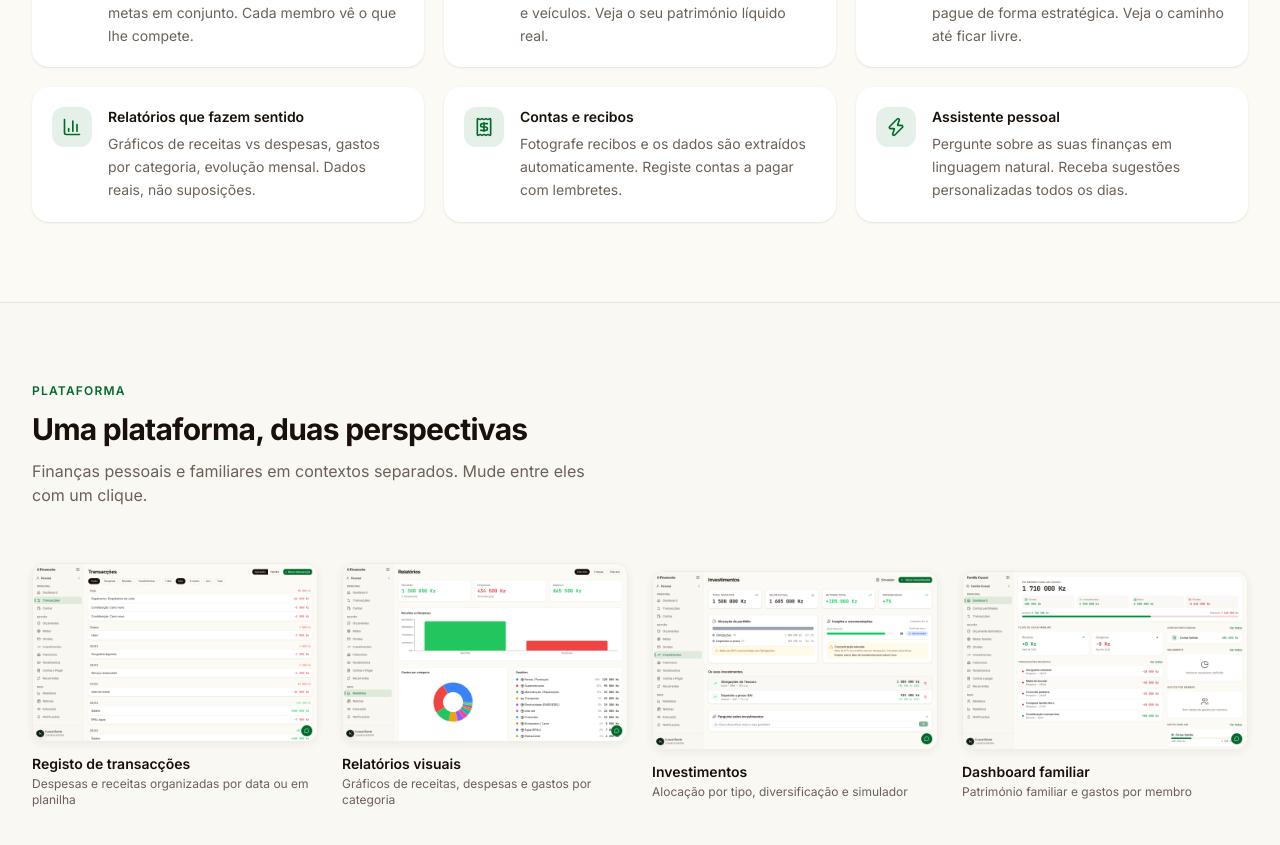
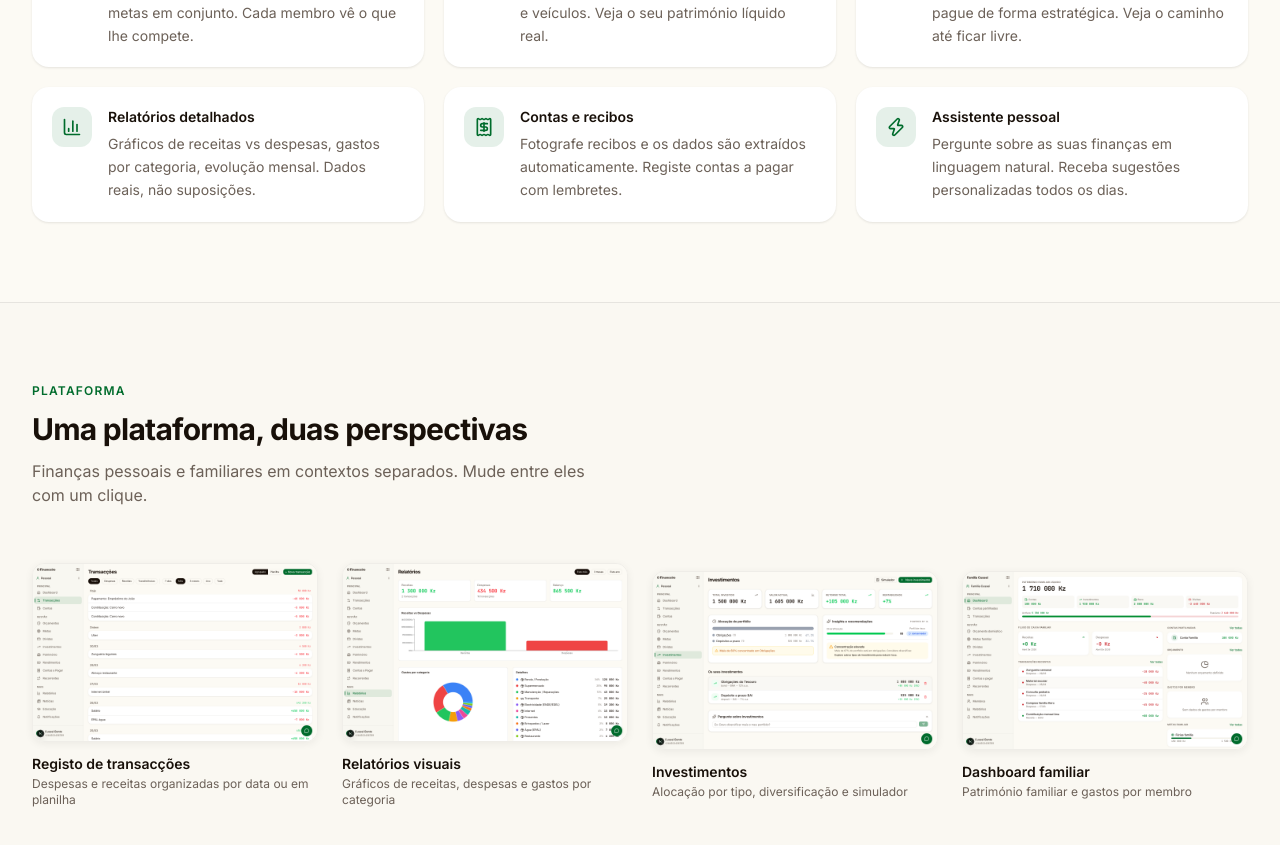
Before and after one commit to bentocussei/ofinanceiro, a Next.js app in the folder apps/web/: page / in a window 1280 px wide. Shown: the part 1137-1982 px from the top of the page. Built offline with nearby package versions, Linux system fonts and the light colour scheme.

Commit message:
fix: lightbox max-height 80vh + 'Relatórios detalhados'

```diff
--- a/apps/web/src/app/page.tsx
+++ b/apps/web/src/app/page.tsx
@@ -55,7 +55,7 @@ const features = [
   },
   {
     icon: BarChart3,
-    title: "Relatórios que fazem sentido",
+    title: "Relatórios detalhados",
     description:
       "Gráficos de receitas vs despesas, gastos por categoria, evolução mensal. Dados reais, não suposições.",
   },
--- a/apps/web/src/components/landing/ScreenshotGrid.tsx
+++ b/apps/web/src/components/landing/ScreenshotGrid.tsx
@@ -48,12 +48,12 @@ export function ScreenshotGrid() {
           className="fixed inset-0 z-[100] flex items-center justify-center bg-black/80 backdrop-blur-sm cursor-zoom-out"
           onClick={close}
         >
-          <div className="max-w-[90vw] max-h-[90vh]" onClick={(e) => e.stopPropagation()}>
+          <div className="px-4 py-4 max-w-[85vw] max-h-[85vh]" onClick={(e) => e.stopPropagation()}>
             {/* eslint-disable-next-line @next/next/no-img-element */}
             <img
               src={selected}
               alt=""
-              className="w-full h-full object-contain rounded-lg shadow-[0_8px_40px_rgba(0,0,0,0.4)] cursor-zoom-out"
+              className="max-w-full max-h-[80vh] object-contain rounded-lg shadow-[0_8px_40px_rgba(0,0,0,0.4)] cursor-zoom-out mx-auto"
               onClick={close}
             />
           </div>
```
